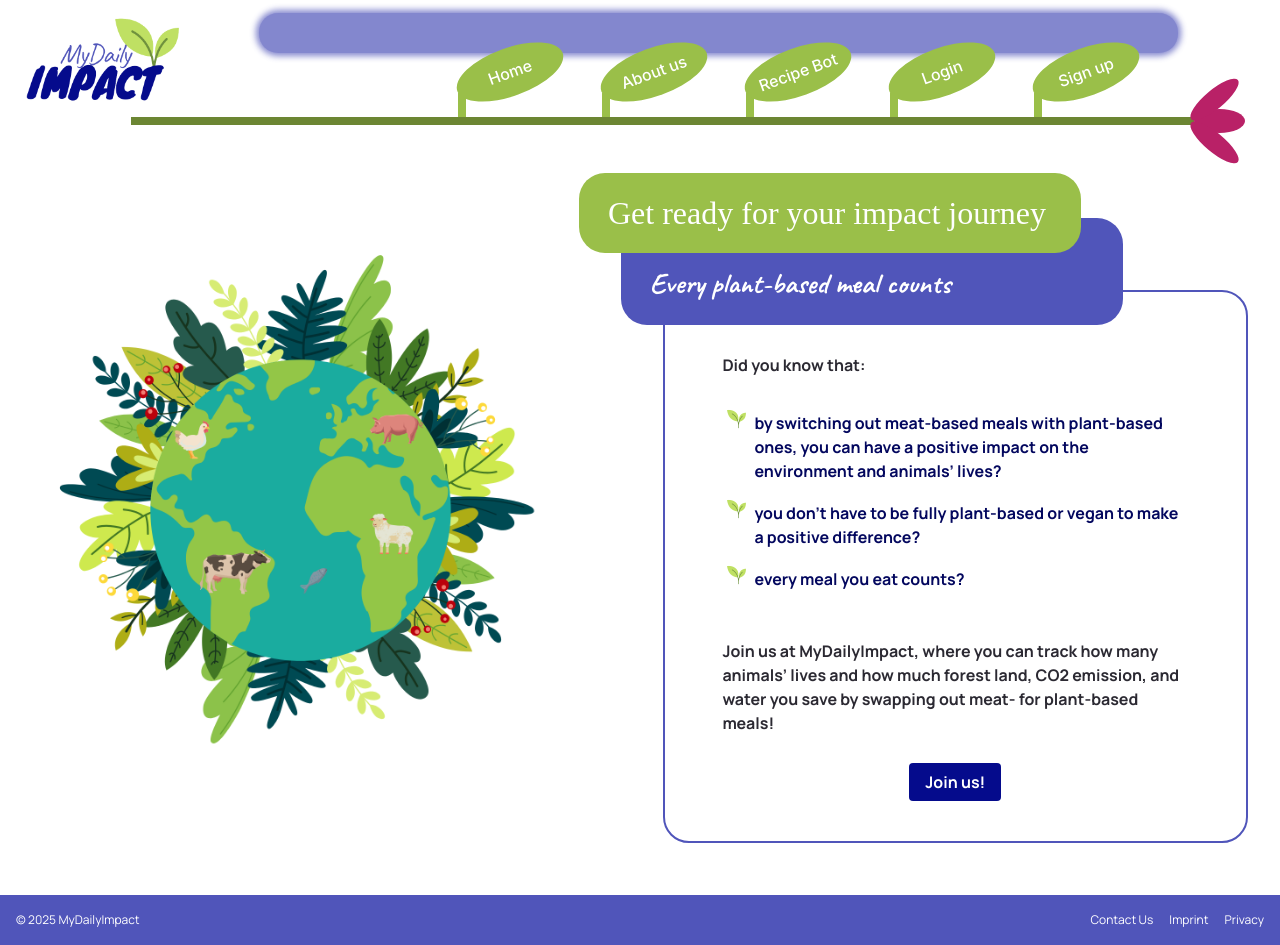
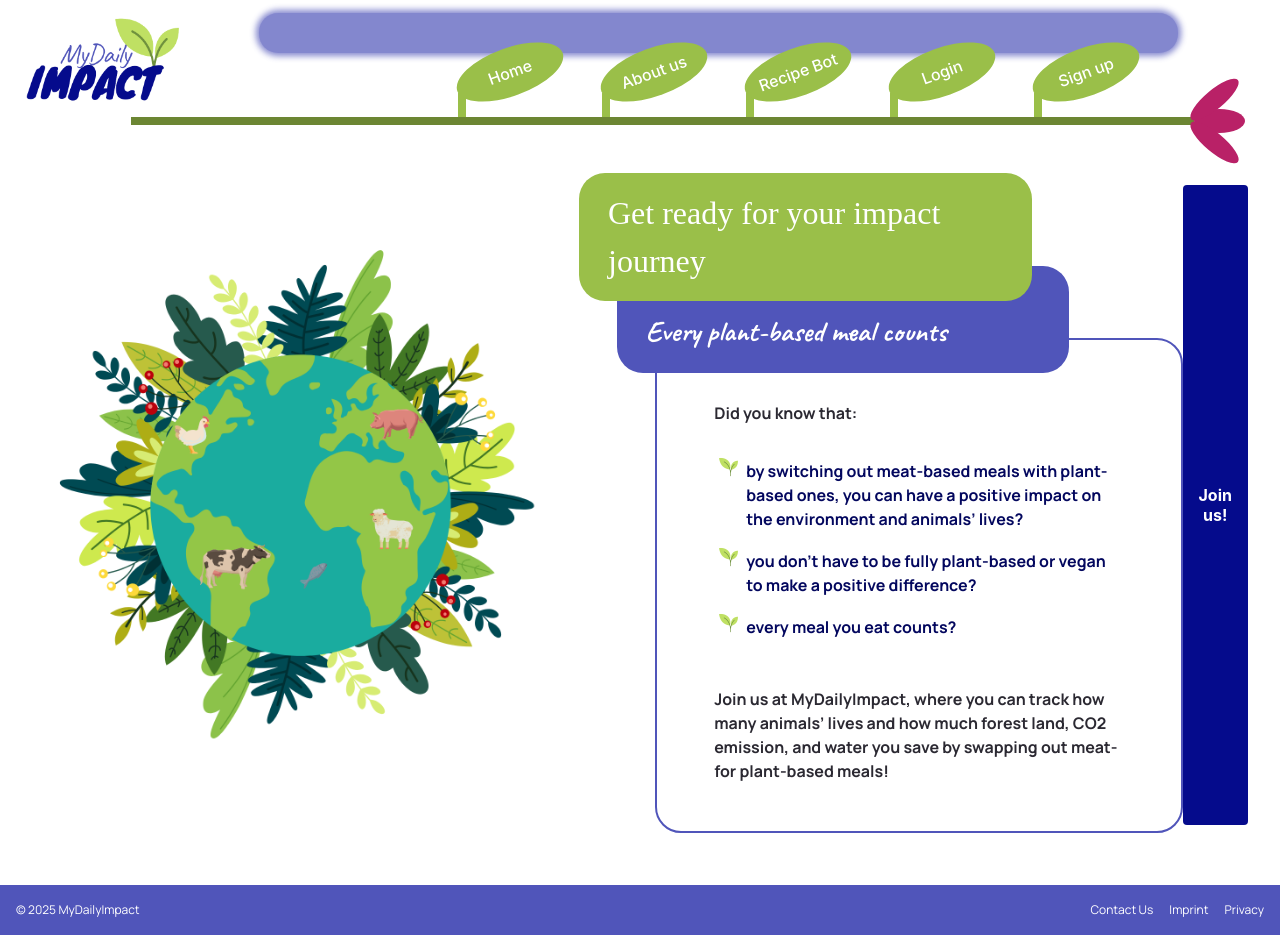
Before and after one commit to TechLabs-Remote-Bootcamp/WS24-MyDailyImpact, a React (Vite) app in the folder mdi-react/: page / in a window 1280 px wide. Built offline with nearby package versions, Linux system fonts and the light colour scheme; a web font is replaced by a local one.

Commit message:
fix: moved button to be outside of ColoredContainers component

```diff
--- a/mdi-react/src/components/RC_home.jsx
+++ b/mdi-react/src/components/RC_home.jsx
@@ -28,13 +28,13 @@ export default function RC_Home() {
             lives and how much forest land, CO2 emission, and water you save by
             swapping out meat- for plant-based meals!
           </p>
-          <Button>
-            <Link to="/sign-up" className="sign-up-button">
-              Join us!
-            </Link>
-          </Button>
         </div>
       </ColoredContainers>
+      <Button>
+        <Link to="/sign-up" className="sign-up-button">
+          Join us!
+        </Link>
+      </Button>
     </>
   );
 }
```
